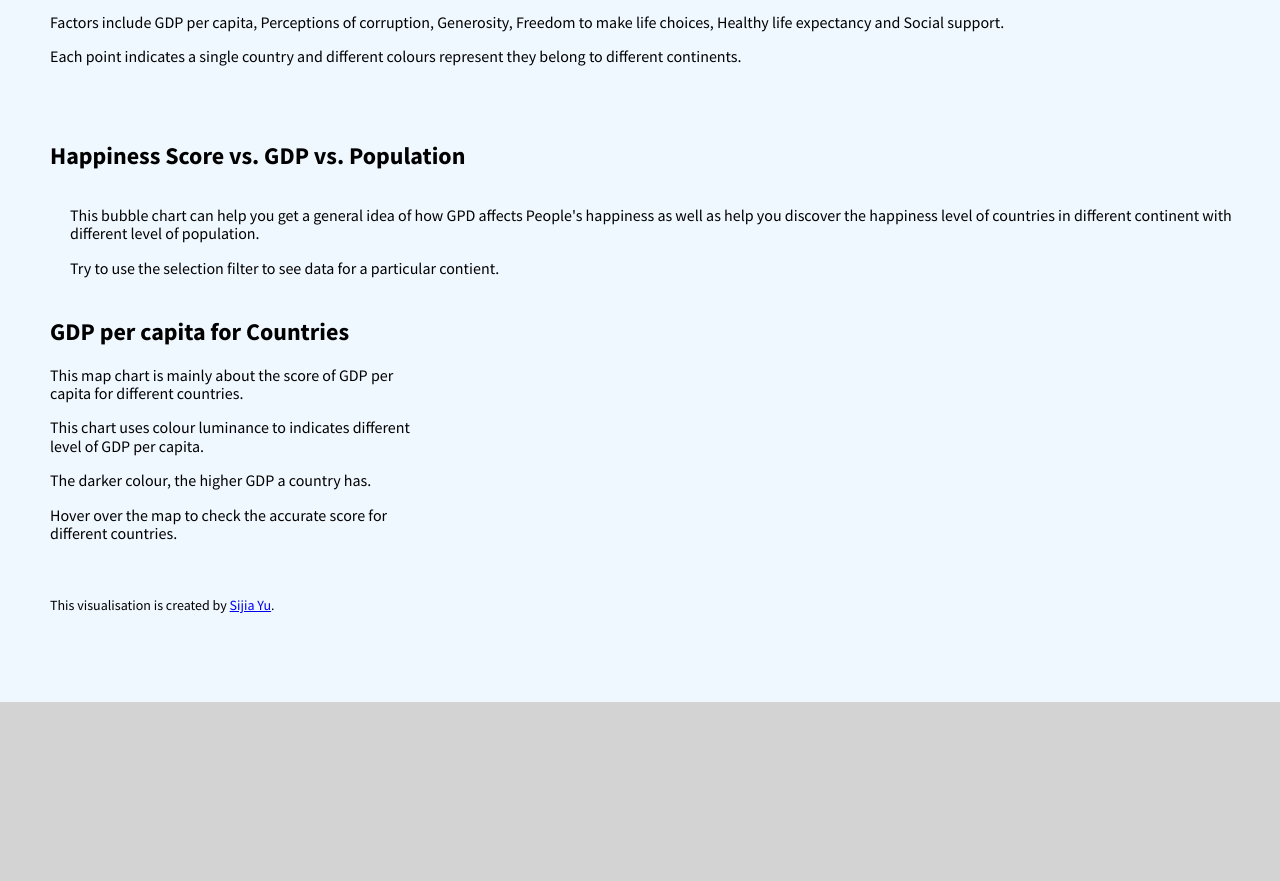
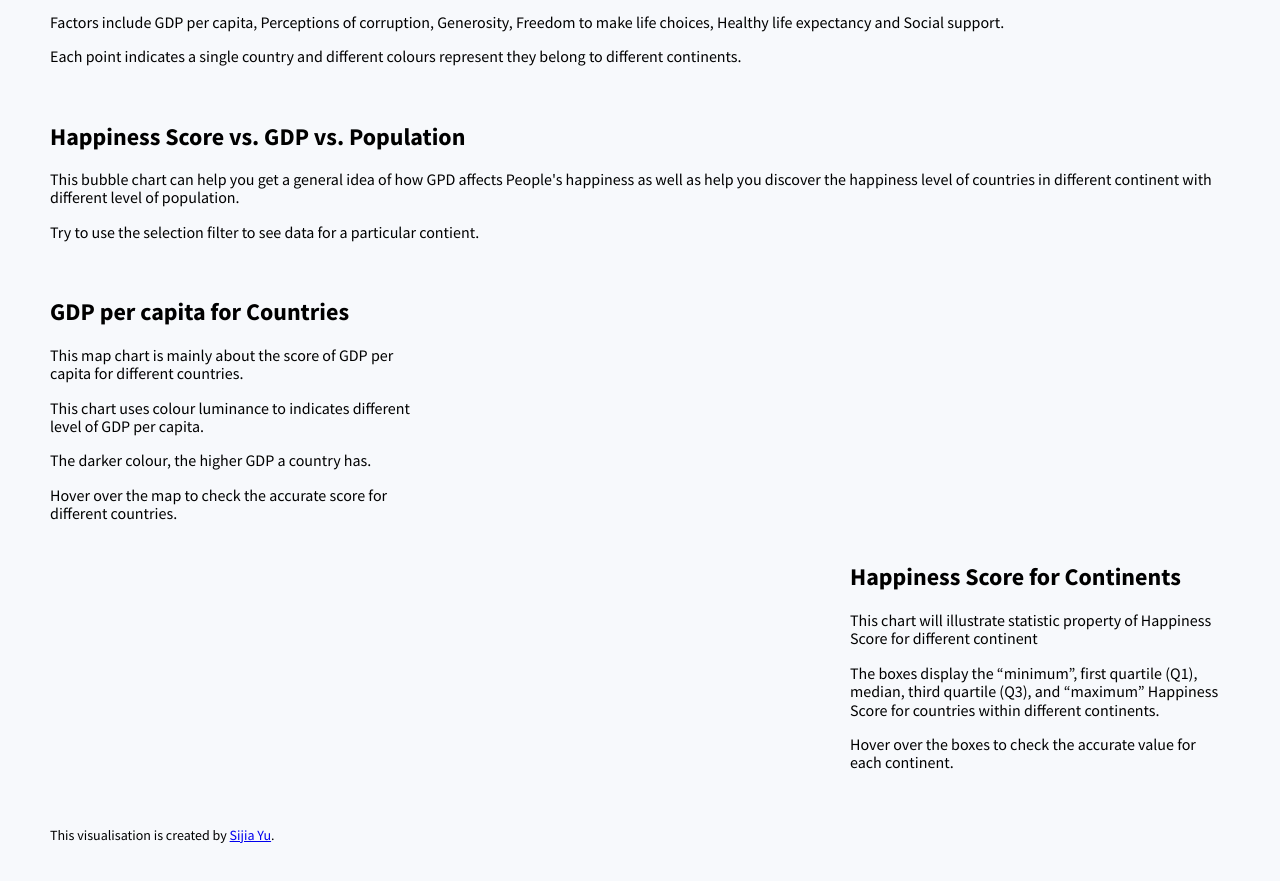
Before and after one commit to syuu0006/3179Assignment2, a plain HTML site: page test.html in a window 1280 px wide. Shown: the part 363-1244 px from the top of the page. Before the commit the page ends 1065 px from the top, so only its background shows below. Drawn offline with nearby package versions, Linux system fonts and the light colour scheme; a script that the page names is missing.

Commit message:
Update test.html

```diff
--- a/test.html
+++ b/test.html
@@ -26,7 +26,7 @@
      }
      .page{
        width: 1200px;
-       background-color: aliceblue;
+       background-color: #f7f9fc;
        margin: auto;
        padding: 50px;
        padding-top: 35px;
@@ -94,41 +94,27 @@
         </div>
         <div class="pure-u-1-1">
           <div id="vis3"  class="vis-container"></div>
-          <p> </p>
-          <p> </p>
-          <p> </p>
-          <p> </p>
-          <p> </p>
-          <p> </p>
+          <p></p>
         </div>
     </div>
     <!-- end pure grid group -->
 
 
-
-
-
     <!-- pure grid group -->
     <div class="pure-g">
-      <div class="pure-u-1-1">
-        <div class="header header-middle">
-          <h2>Happiness Score vs. GDP vs. Population</h2>
+        <div class="pure-u-1-1">
+          <div class="description description-middle">
+            <h2>                     Happiness Score vs. GDP vs. Population           </h2>
+            <p> This bubble chart can help you get a general idea of how GPD affects People's happiness as well as help you discover the happiness level of countries in different continent with different level of population. </p>
+            <p>Try to use the selection filter to see data for a particular contient.</p>
+          </div>
         </div>
-      </div>
-
-      <div class="pure-u-1-1">
-        <div class="description description-right">
-          <p> This bubble chart can help you get a general idea of how GPD affects People's happiness as well as help you discover the happiness level of countries in different continent with different level of population.  </p>
-          <p> Try to use the selection filter to see data for a particular contient.</p>
+        <div class="pure-u-1-1">
+          <div id="vis2"  class="vis-container"></div>
+          <p></p>
         </div>
-      </div>
-
-      <div class="pure-u-1-1">
-        <div id="vis2"  class="vis-container"></div>
-      </div>
     </div>
     <!-- end pure grid group -->
-
 
 
 
@@ -150,6 +136,22 @@
     <!-- end pure grid group -->
 
 
+       <!-- pure grid group -->
+    <div class="pure-g">
+      <div class="pure-u-2-3">
+        <div id="vis4"  class="vis-container"></div>
+      </div>
+
+      <div class="pure-u-1-3">
+        <div class="description description-left">
+          <h2>Happiness Score for Continents</h2>
+          <p> This chart will illustrate statistic property of Happiness Score for different continent </p>
+          <p> The boxes display the “minimum”, first quartile (Q1), median, third quartile (Q3), and “maximum” Happiness Score for countries within different continents. </p>
+          <p> Hover over the boxes to check the accurate value for each continent. </p>
+        </div>
+      </div>
+    </div>
+    <!-- end pure grid group -->
 
 
     <div class="pure-g">
```
